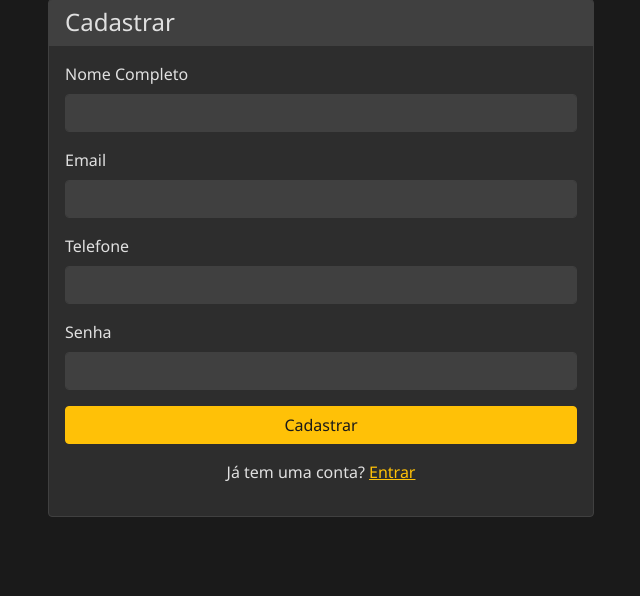
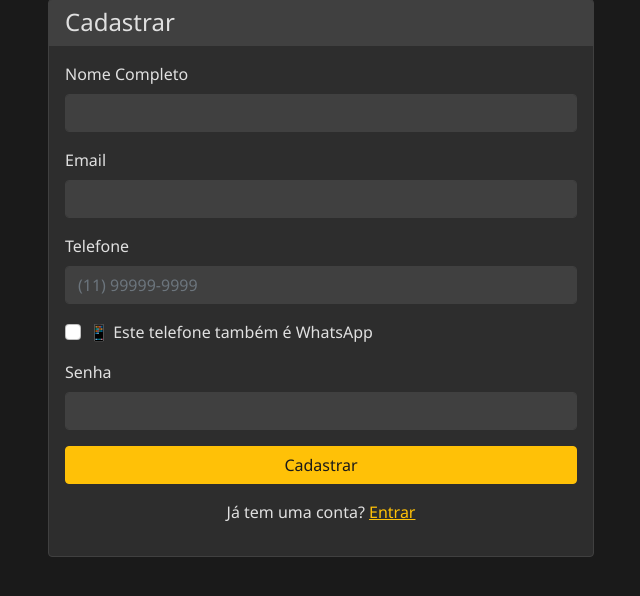
Before and after one commit to alexftorres/BeveragesApp, a Flask app: page /register in a window 1280 px wide. Shown: the part 82-678 px from the top of the page, without its empty margins (319-959 px from the left). Run offline with Flask 3, Linux system fonts and the light colour scheme; some libraries are stand-ins or nearby versions.

Commit message:
Assistant checkpoint: Adicionar campo WhatsApp e formatação de telefone
Assistant generated file changes:
- main.py: Adicionar campo whatsapp ao modelo User, Atualizar rota register para incluir campo whatsapp
- templates/register.html: Adicionar formatação de telefone e checkbox WhatsApp, Adicionar script de formatação de telefone
- templates/profile.html: Mostrar informação do WhatsApp no perfil

---

User prompt:

No cadastro de usuário formate o campo telefone e crie um checkbox WhatsApp? para saber se o telefone também é whtsapp

Replit-Commit-Author: Assistant
Replit-Commit-Session-Id: 9591072c-fdbd-4432-b93b-68605611c3ce

```diff
--- a/main.py
+++ b/main.py
@@ -18,6 +18,7 @@ class User(db.Model):
     email = db.Column(db.String(120), unique=True, nullable=False)
     name = db.Column(db.String(100), nullable=False)
     phone = db.Column(db.String(20), nullable=False)
+    has_whatsapp = db.Column(db.Boolean, default=False)
     password_hash = db.Column(db.String(120), nullable=False)
     points = db.Column(db.Integer, default=0)
     created_at = db.Column(db.DateTime, default=datetime.utcnow)
@@ -102,6 +103,7 @@ def register():
             email=email,
             name=name,
             phone=phone,
+            has_whatsapp=bool(request.form.get('has_whatsapp')),
             password_hash=generate_password_hash(password)
         )
 
--- a/templates/profile.html
+++ b/templates/profile.html
@@ -23,7 +23,11 @@
 
                 <div class="mb-3">
                     <label class="form-label"><strong>Telefone:</strong></label>
-                    <p>{{ user.phone }}</p>
+                    <p>{{ user.phone }}
+                        {% if user.has_whatsapp %}
+                        <span class="badge bg-success">📱 WhatsApp</span>
+                        {% endif %}
+                    </p>
                 </div>
 
                 <div class="mb-3">
--- a/templates/register.html
+++ b/templates/register.html
@@ -24,7 +24,14 @@
 
                     <div class="mb-3">
                         <label for="phone" class="form-label">Telefone</label>
-                        <input type="tel" class="form-control" id="phone" name="phone" required>
+                        <input type="tel" class="form-control" id="phone" name="phone" placeholder="(11) 99999-9999" required>
+                    </div>
+
+                    <div class="mb-3 form-check">
+                        <input type="checkbox" class="form-check-input" id="has_whatsapp" name="has_whatsapp" value="1">
+                        <label class="form-check-label" for="has_whatsapp">
+                            📱 Este telefone também é WhatsApp
+                        </label>
                     </div>
 
                     <div class="mb-3">
@@ -42,4 +49,22 @@
         </div>
     </div>
 </div>
+
+<script>
+document.getElementById('phone').addEventListener('input', function (e) {
+    let value = e.target.value.replace(/\D/g, '');
+
+    if (value.length <= 11) {
+        if (value.length <= 2) {
+            value = value.replace(/(\d{0,2})/, '($1');
+        } else if (value.length <= 7) {
+            value = value.replace(/(\d{2})(\d{0,5})/, '($1) $2');
+        } else {
+            value = value.replace(/(\d{2})(\d{5})(\d{0,4})/, '($1) $2-$3');
+        }
+    }
+
+    e.target.value = value;
+});
+</script>
 {% endblock %}
```
